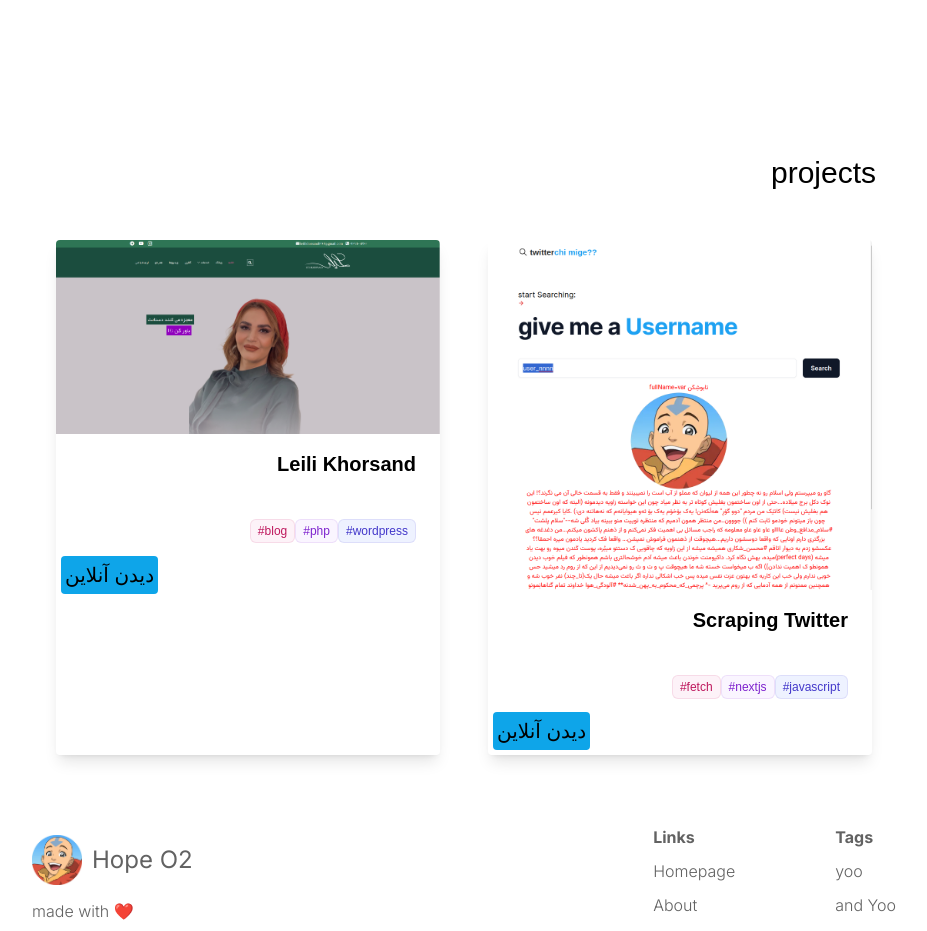
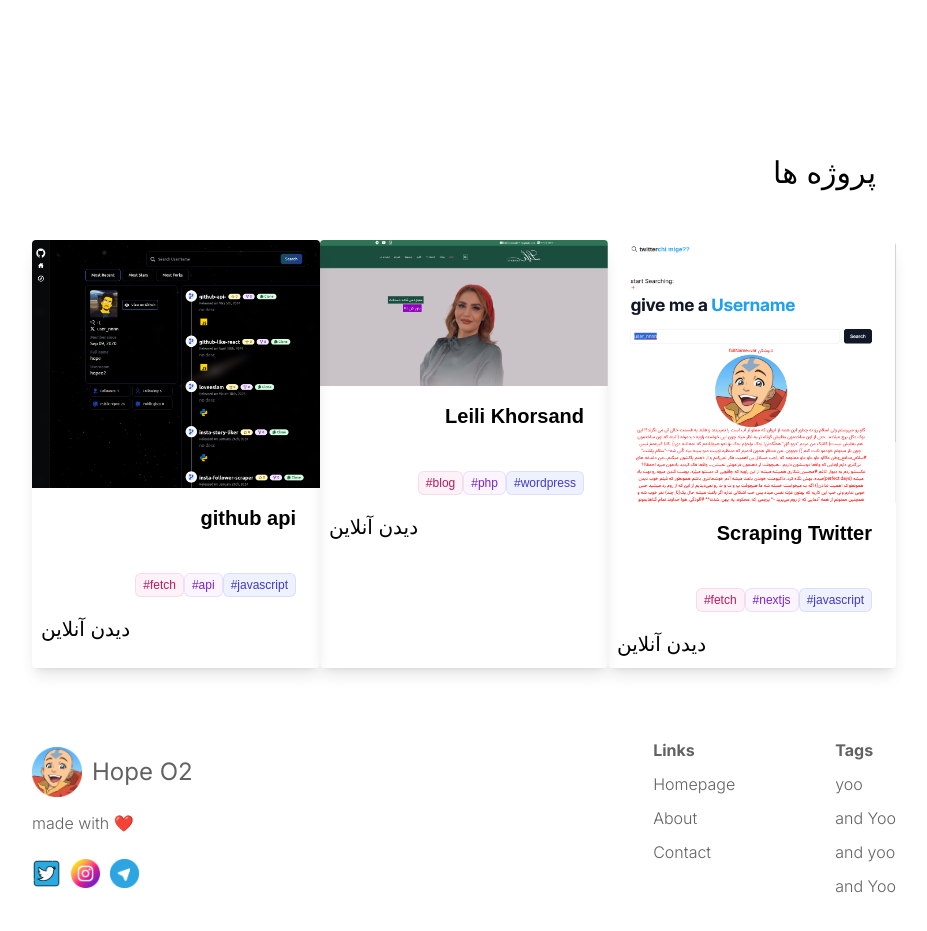
Before and after one commit to hopeo2/hopeo2.github.io, a Next.js app: page / in a window 1280 px wide. Shown: the part 720-1651 px from the top of the page, without its empty margins (176-1103 px from the left). Built offline with nearby package versions, Linux system fonts and the light colour scheme; a small style sheet from the web is missing.

Commit message:
add-project

```diff
--- a/src/components/featured/Featured.jsx
+++ b/src/components/featured/Featured.jsx
@@ -60,7 +60,7 @@ const Featured = () => {
                         marginBottom: "25px",
                     }}
                 >
-                    projects
+                    پروژه ها
                 </h1>
                 <div className={styles.projectss}>
                     <div className="max-w-sm rounded overflow-hidden shadow-lg">
@@ -90,7 +90,7 @@ const Featured = () => {
                             dir="ltr"
                             style={{ fontSize: "20px", padding: "5px" }}
                         >
-                            <button className="bg-sky-500/100 p-1 rounded">
+                            <button className="p-1 rounded">
                                 <a
                                     href="https://twitter-chi-mige.vercel.app/"
                                     target="_blank"
@@ -128,9 +128,46 @@ const Featured = () => {
                             dir="ltr"
                             style={{ fontSize: "20px", padding: "5px" }}
                         >
-                            <button className="bg-sky-500/100 p-1 rounded">
+                            <button className="p-1 rounded">
                                 <a
                                     href="https://leilikhorsand.com"
+                                    target="_blank"
+                                >
+                                    دیدن آنلاین
+                                </a>
+                            </button>
+                        </div>
+                    </div>
+                    <div className="max-w-sm rounded overflow-hidden shadow-lg">
+                        <Image
+                            src="/assets/images/githubfetch.png"
+                            width={400}
+                            height={400}
+                        />
+                        <div className="px-6 py-4">
+                            <div className="font-bold text-xl mb-2">
+                                github api
+                            </div>
+
+                        </div>
+                        <div className="px-6 pt-4 pb-2">
+                            <span className="inline-flex items-center rounded-md bg-indigo-50 px-2 py-1 text-xs font-medium text-indigo-700 ring-1 ring-inset ring-indigo-700/10">
+                                javascript#
+                            </span>
+                            <span className="inline-flex items-center rounded-md bg-purple-50 px-2 py-1 text-xs font-medium text-purple-700 ring-1 ring-inset ring-purple-700/10">
+                                api#
+                            </span>
+                            <span className="inline-flex items-center rounded-md bg-pink-50 px-2 py-1 text-xs font-medium text-pink-700 ring-1 ring-inset ring-pink-700/10">
+                                fetch#
+                            </span>
+                        </div>
+                        <div
+                            dir="ltr"
+                            style={{ fontSize: "20px", padding: "5px" }}
+                        >
+                            <button className="p-1 rounded">
+                                <a
+                                    href="https://github-api-app-zeta.vercel.app/"
                                     target="_blank"
                                 >
                                     دیدن آنلاین
```
Also changed, not shown: public/assets/images/githubfetch.png (added).
